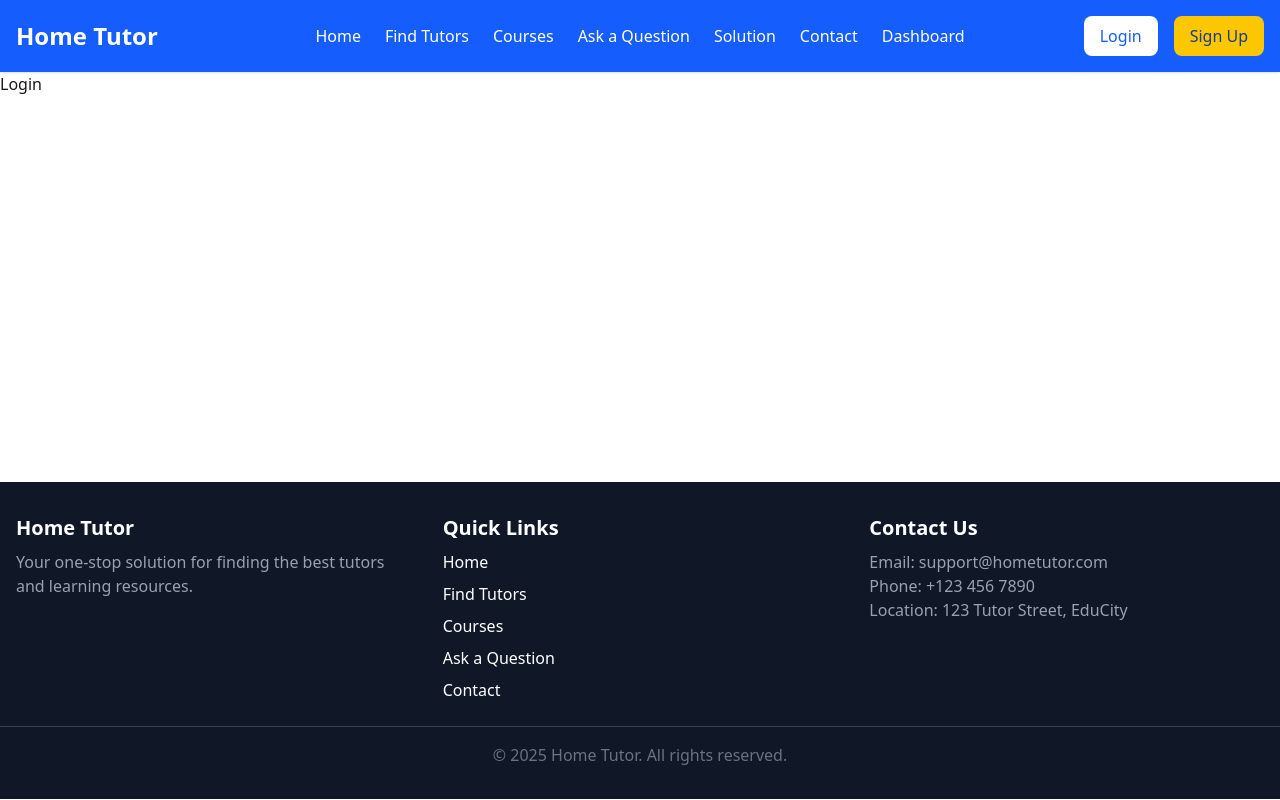
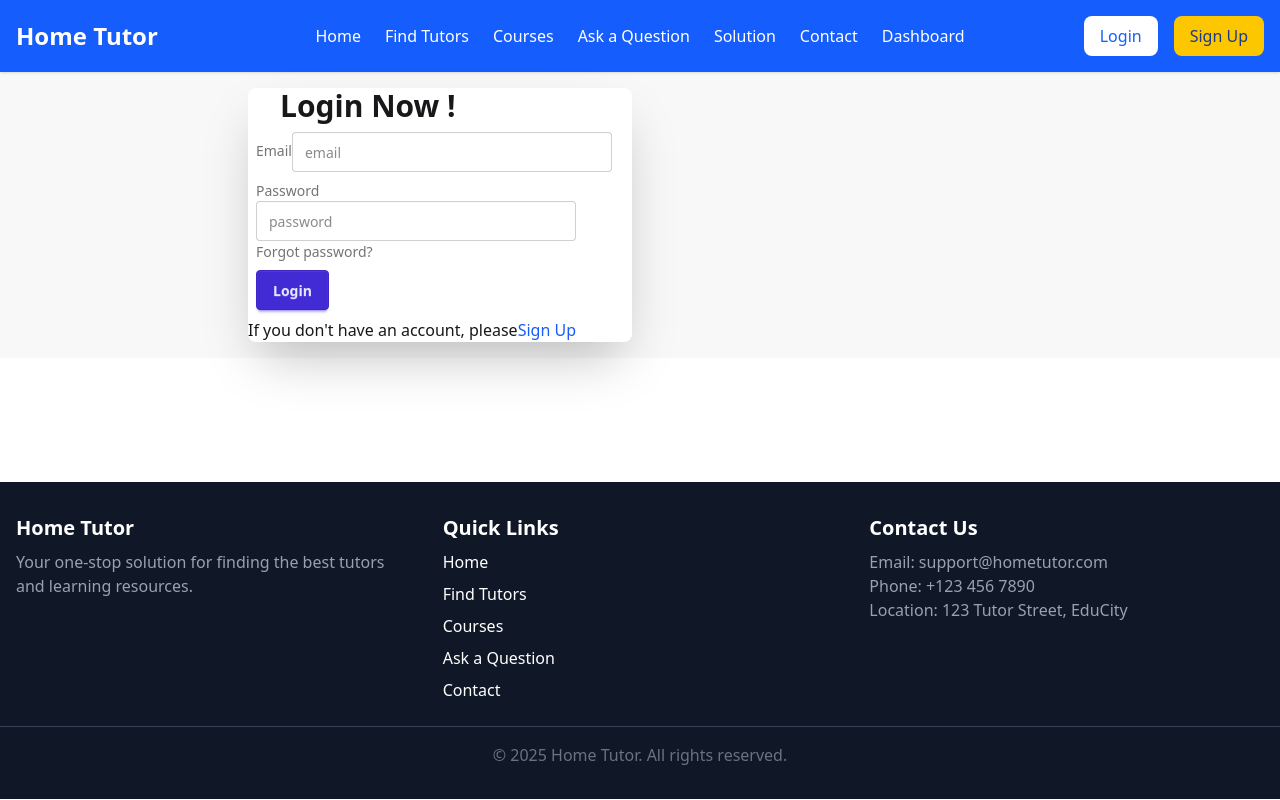
Before and after one commit to developernagor/home-tutor-client, a React (Vite) app: page /login in a window 1280 px wide. Built offline with nearby package versions, Linux system fonts and the light colour scheme; no server answers.

Commit message:
Added firebase authentication

```diff
--- a/src/components/HomePage/FeaturedTutors.jsx
+++ b/src/components/HomePage/FeaturedTutors.jsx
@@ -1,63 +1,65 @@
-import { useQuery } from '@tanstack/react-query'
-import axios from 'axios'
-import React from 'react'
-import { Link } from 'react-router'
+import { useQuery } from '@tanstack/react-query';
+import axios from 'axios';
+import React from 'react';
+import { Link } from 'react-router';
 
 function FeaturedTutors() {
-
-  const {data: tutors = [], isLoading, isError, error} = useQuery({
-      queryKey: ["tutors"],
-      queryFn: async() => {
-
-        const response = await axios.get(`${import.meta.env.VITE_API_URL}/tutors`)
-        console.log(response.data)
+  const { data: tutors = [], isLoading, isError, error } = useQuery({
+    queryKey: ['tutors'],
+    queryFn: async () => {
+      const response = await axios.get(`${import.meta.env.VITE_API_URL}/tutors`);
+      console.log(response.data);
       return response.data;
     }
-    })
+  });
 
   if (isLoading) {
-      return <p className="text-center text-blue-500">Loading tutors...</p>;
+    return <p className="text-center text-blue-500 text-xl mt-10">Loading tutors...</p>;
   }
 
   if (isError) {
-      return <p className="text-center text-red-500">Error: {error.message}</p>;
+    return <p className="text-center text-red-500 text-xl mt-10">Error: {error.message}</p>;
   }
 
+  return (
+    <section className="py-20 px-6 bg-gradient-to-b from-blue-50 to-white">
+      <h2 className="text-4xl font-extrabold text-center text-blue-700 mb-12">🌟 Top Rated Tutors</h2>
 
-  return (
-    <section className="py-16 px-4">
-  <h2 className="text-3xl font-bold text-center mb-8">Top Rated Tutors</h2>
-  {
-    tutors?.length !== 0
-    ?
-    <>
-    <div className="grid md:grid-cols-3 gap-6 max-w-6xl mx-auto">
+      {tutors.length !== 0 ? (
+        <div className="grid sm:grid-cols-2 md:grid-cols-3 gap-8 max-w-7xl mx-auto">
           {tutors.map((tutor, index) => (
-      <div key={index} className="bg-white shadow-lg p-6 rounded-lg text-center">
-        <img src={tutor.tutorImage} alt="Tutor" className="w-24 h-24 mx-auto rounded-full"/>
-        <h3 className="text-xl font-semibold mt-4">{tutor.tutorName}</h3>
-        <p className="text-gray-600">{tutor.tutorSubject}</p>
-        <p className="text-yellow-500 text-lg mt-2">⭐{tutor.tutorRating}</p>
-        <Link to={`/tutor/${tutor._id}`}>
-        <button className="mt-4 bg-blue-600 text-white px-4 py-2 rounded-lg hover:bg-blue-700">
+            <div
+              key={index}
+              className="group bg-white shadow-xl hover:shadow-2xl transition-all duration-300 p-8 rounded-2xl flex flex-col items-center text-center hover:-translate-y-2"
+            >
+              <div className="relative">
+                <img
+                  src={tutor.tutorImage}
+                  alt="Tutor"
+                  className="w-28 h-28 object-cover rounded-full border-4 border-blue-100 group-hover:scale-105 transition-transform duration-300"
+                />
+              </div>
+              <h3 className="text-2xl font-bold mt-6 text-gray-800">{tutor.tutorName}</h3>
+              <p className="text-blue-500 font-medium mt-2">{tutor.tutorSubject}</p>
+              <p className="text-yellow-500 text-lg mt-2 flex items-center justify-center gap-1">
+                ⭐ {tutor.tutorRating}
+              </p>
+
+              <Link to={`/tutor/${tutor._id}`} className="w-full">
+                <button className="mt-6 w-full bg-blue-600 text-white font-semibold py-2 rounded-lg hover:bg-blue-700 transition-colors duration-300">
                   View Profile
                 </button>
               </Link>
             </div>
           ))}
         </div>
-    </>
-    :
-    <>
-    <div>
-      <p className='text-2xl text-center'>Tutors are not available.</p>
+      ) : (
+        <div className="text-center mt-16">
+          <p className="text-2xl text-gray-600">Tutors are not available right now. Please check back later. 📚</p>
         </div>
-    </>
+      )}
+    </section>
+  );
 }
 
-</section>
-
-  )
-}
-
-export default FeaturedTutors
+export default FeaturedTutors;
--- a/src/firebase/firebase.config.js
+++ b/src/firebase/firebase.config.js
@@ -8,13 +8,13 @@ import { getAuth } from "firebase/auth";
 // Your web app's Firebase configuration
 // For Firebase JS SDK v7.20.0 and later, measurementId is optional
 const firebaseConfig = {
-  apiKey: "AIzaSyCSvMEk78d0ipgPuj_uyaH4qPm-HAnoPaQ",
-  authDomain: "home-tutor-e5133.firebaseapp.com",
-  projectId: "home-tutor-e5133",
-  storageBucket: "home-tutor-e5133.firebasestorage.app",
-  messagingSenderId: "796452288559",
-  appId: "1:796452288559:web:0f5e693fe23d9d04d5aeda",
-  measurementId: "G-LBX0QQDTH7"
+  apiKey: import.meta.env.VITE_apiKey,
+  authDomain: import.meta.env.VITE_authDomain,
+  projectId: import.meta.env.VITE_projectId,
+  storageBucket: import.meta.env.VITE_storageBucket,
+  messagingSenderId: import.meta.env.VITE_messagingSenderId,
+  appId: import.meta.env.VITE_appId,
+  measurementId: import.meta.env.VITE_measurementId
 };
 
 // Initialize Firebase
--- a/src/main.jsx
+++ b/src/main.jsx
@@ -4,15 +4,18 @@ import './index.css'
 import App from './App.jsx'
 import { BrowserRouter } from 'react-router'
 import { QueryClient, QueryClientProvider } from '@tanstack/react-query'
+import AuthProvider from './providers/AuthProvider.jsx'
 
 const queryClient = new QueryClient()
 
 createRoot(document.getElementById('root')).render(
   <StrictMode>
+  <AuthProvider>
   <QueryClientProvider client={queryClient}>
   <BrowserRouter>
    <App />
    </BrowserRouter>
   </QueryClientProvider>
+  </AuthProvider>
   </StrictMode>,
 )
--- a/src/pages/Login/Login.jsx
+++ b/src/pages/Login/Login.jsx
@@ -1,9 +1,108 @@
-import React from 'react'
+import React, { useContext, useState } from 'react'
+import { Link, useNavigate } from 'react-router'
+import { AuthContext } from '../../providers/AuthProvider'
 
 function Login() {
+
+  const [user, setUser] = useState(null)
+  const [loginError, setLoginError] = useState(false)
+  const navigate = useNavigate();
+
+  const {signInUser} = useContext(AuthContext)
+
+  const handleLogin = async(e) => {
+    e.preventDefault()
+    const form = e.target;
+    const email = form.email.value;
+    const password = form.password.value;
+    console.log(email,password)
+
+    signInUser(email, password)
+    .then(result =>{
+      setUser(result.user)
+      console.log(user)
+      navigate("/dashboard")
+    })
+    .catch(error => {
+      setLoginError(error.message);
+      console.log(loginError)
+      // optional: show error to user
+    })
+  }
   return (
-    <div>
-      Login
+    <div className="hero bg-base-200">
+      <div className="hero-content flex-col lg:flex-row-reverse">
+        <div className="text-center lg:text-left w-96">
+          {/* Add Lottie animation here if needed */}
+        </div>
+        <div className="card bg-base-100 w-full max-w-sm shrink-0 shadow-2xl">
+          <h1 className="ml-8 text-3xl font-bold">Login Now !</h1>
+          <form
+          onSubmit={handleLogin}
+           className="card-body p-2">
+
+            <div className="form-control">
+              <label className="label">
+                <span className="label-text">Email</span>
+              </label>
+              <input
+                type="email"
+                name="email"
+                placeholder="email"
+                className="input input-bordered"
+                required
+              />
+            </div>
+
+
+
+            <div className="form-control">
+              <label className="label">
+                <span className="label-text">Password</span>
+              </label>
+              <input
+                type="password"
+                name="password"
+                placeholder="password"
+                className="input input-bordered"
+                required
+              />
+              <label className="label">
+                <a href="#" className="label-text-alt link link-hover">
+                  Forgot password?
+                </a>
+              </label>
+            </div>
+
+            {/* {error && (
+              <p className="text-sm text-red-500">
+                <strong>Error:</strong> {error}
+              </p>
+            )} */}
+            {/* {success && (
+              <p className="text-sm text-green-500">
+                <strong>Success:</strong> {success}
+              </p>
+            )} */}
+
+            <div className="form-control">
+              <button className="btn btn-primary"
+              // disabled={loading}
+              >Login
+                {/* {loading ? "Registering..." : "Register"} */}
+              </button>
+            </div>
+          </form>
+
+          {loginError && <p className='text-red-500'> Wrong user email or password</p>}
+          <p>
+            If you don't have an account, please
+            <Link to="/signup" className="text-blue-600">
+              Sign Up
+            </Link>
+          </p>
+        </div>
+      </div>
     </div>
   )
 }
--- a/src/providers/AuthProvider.jsx
+++ b/src/providers/AuthProvider.jsx
@@ -8,8 +8,7 @@ export const AuthContext = createContext(null);
 function AuthProvider({ children }) {
     const [user, setUser] = useState(null);
     const [loading, setLoading] = useState(true);
-
-    console.log(user)
+    const [error,setError] = useState("")
 
 
     const createUser = (email,password) => {
@@ -19,9 +18,7 @@ function AuthProvider({ children }) {
 
     const signInUser = (email, password) => {
         setLoading(true);
-
         return signInWithEmailAndPassword(auth, email, password);
-
     }
 
     const signOutUser = () => {
@@ -30,18 +27,14 @@ function AuthProvider({ children }) {
     }
 
     useEffect(() => {
-        // const auth = getAuth();
-        // console.log(auth)
-
         const unsubscribe = onAuthStateChanged(auth, async (currentUser) => {
             setUser(currentUser);
-            console.log(currentUser)
-
+            console.log("current user", currentUser)
             setLoading(false);
             // save current user in db
             if(currentUser) {
                 try {
-                   await axios.post(`${import.meta.env.VITE_API_URL}/users/${currentUser?.email}`,{
+                   await axios.post(`${import.meta.env.VITE_API_URL}/users`,{
                         name: currentUser?.displayName || "Anonymous User",
               email: currentUser?.email,
               image: currentUser?.photoURL || "",
@@ -51,15 +44,10 @@ function AuthProvider({ children }) {
                     console.error("Error saving user to database:", error.message);
                 }
             }
-
         });
 
         return () => unsubscribe(); // Cleanup subscription on unmount
     }, []);
-
-
-
-
 
     const authInfo = {
         user,
```
Also changed, not shown: src/shared/Navbar.jsx (+92 -30 lines). Lines whose indentation alone changed are shown as unchanged.
